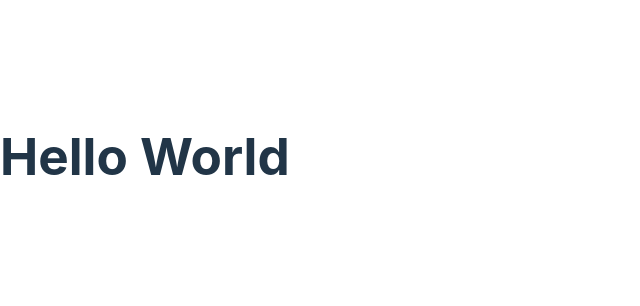
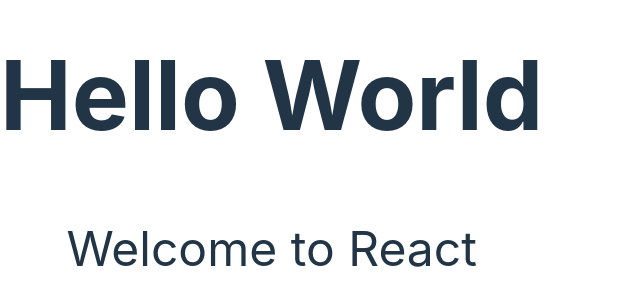
Before and after one commit to Azrihell/React-Project, a React (Vite) app: page / in a window 1280 px wide. Shown: the part 244-550 px from the top of the page, without its empty margins (0-640 px from the left). Built offline with nearby package versions, Linux system fonts and the light colour scheme.

Commit message:
added tachyons

```diff
--- a/package.json
+++ b/package.json
@@ -11,7 +11,8 @@
   },
   "dependencies": {
     "react": "^18.2.0",
-    "react-dom": "^18.2.0"
+    "react-dom": "^18.2.0",
+    "tachyons": "^4.12.0"
   },
   "devDependencies": {
     "@types/react": "^18.0.28",
--- a/src/Hello.tsx
+++ b/src/Hello.tsx
@@ -2,7 +2,12 @@
 
 class Hello extends Component {
   render() {
-    return <h1>Hello World</h1>
+    return (
+      <div className='f1 tc'>
+        <h1>Hello World</h1>
+        <p>Welcome to React</p>
+      </div>
+    )
   }
 }
 
--- a/src/main.tsx
+++ b/src/main.tsx
@@ -2,6 +2,7 @@
 import ReactDOM from 'react-dom/client'
 import Hello from './Hello.tsx'
 import './index.css'
+import 'tachyons'
 
 ReactDOM.createRoot(document.getElementById('root') as HTMLElement).render(
   <React.StrictMode>
```
Also changed, not shown: 1 other file (tests, documents, lock files or other folders).
